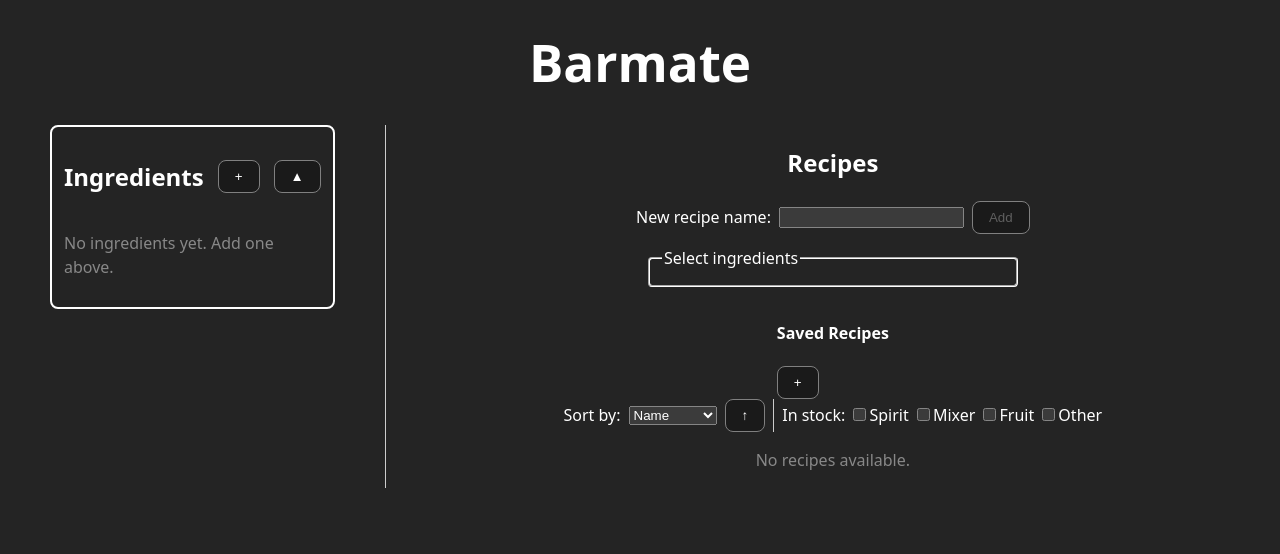
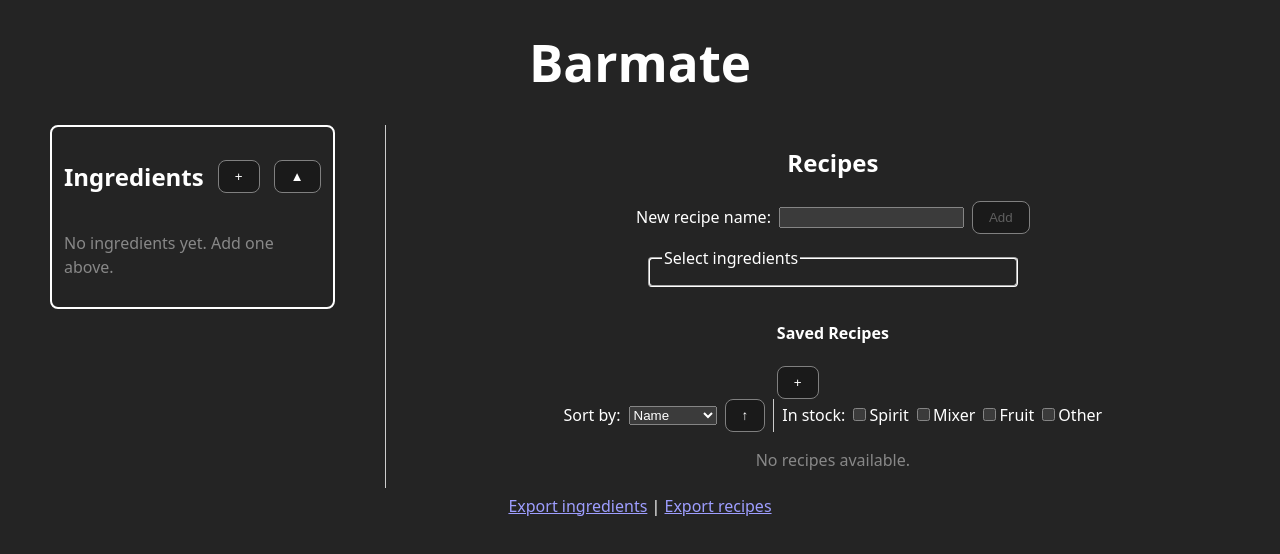
Before and after one commit to ericomoura/barmate, a React (Vite) app in the folder frontend/: page / in a window 1280 px wide. Shown: the top 554 px of the page. Built offline with nearby package versions, Linux system fonts and the light colour scheme.

Commit message:
Added export ingredients/recipes button

```diff
--- a/frontend/src/App.module.css
+++ b/frontend/src/App.module.css
@@ -1,5 +1,10 @@
 .header {
   text-align: center;
+}
+
+.footer {
+  text-align: center;
+  padding: var(--space-3);
 }
 
 .layout {
--- a/frontend/src/App.tsx
+++ b/frontend/src/App.tsx
@@ -68,6 +68,16 @@ function App() {
     );
   }
 
+  function exportJson(data: unknown, filename: string) {
+    const blob = new Blob([JSON.stringify(data, null, 2)], { type: 'application/json' });
+    const url = URL.createObjectURL(blob);
+    const a = document.createElement('a');
+    a.href = url;
+    a.download = filename;
+    a.click();
+    URL.revokeObjectURL(url);
+  }
+
 
 
   return (
@@ -96,6 +106,11 @@ function App() {
 
         </div>
       </main>
+      <footer className={styles.footer}>
+        <a href="#" onClick={e => { e.preventDefault(); exportJson(ingredients, 'ingredients.json'); }}>Export ingredients</a>
+        {' | '}
+        <a href="#" onClick={e => { e.preventDefault(); exportJson(recipes, 'recipes.json'); }}>Export recipes</a>
+      </footer>
     </>
   );
 }
```
